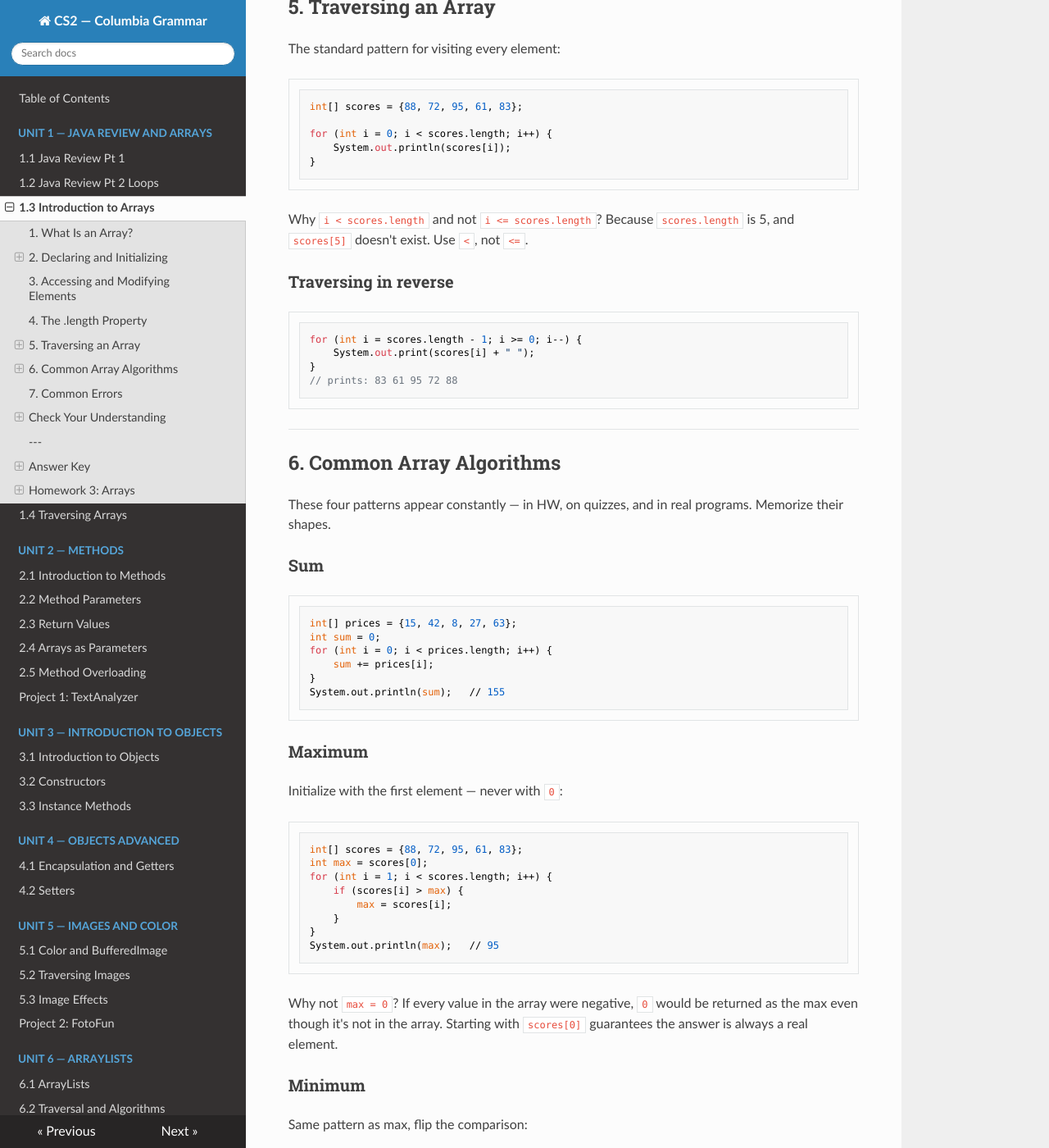
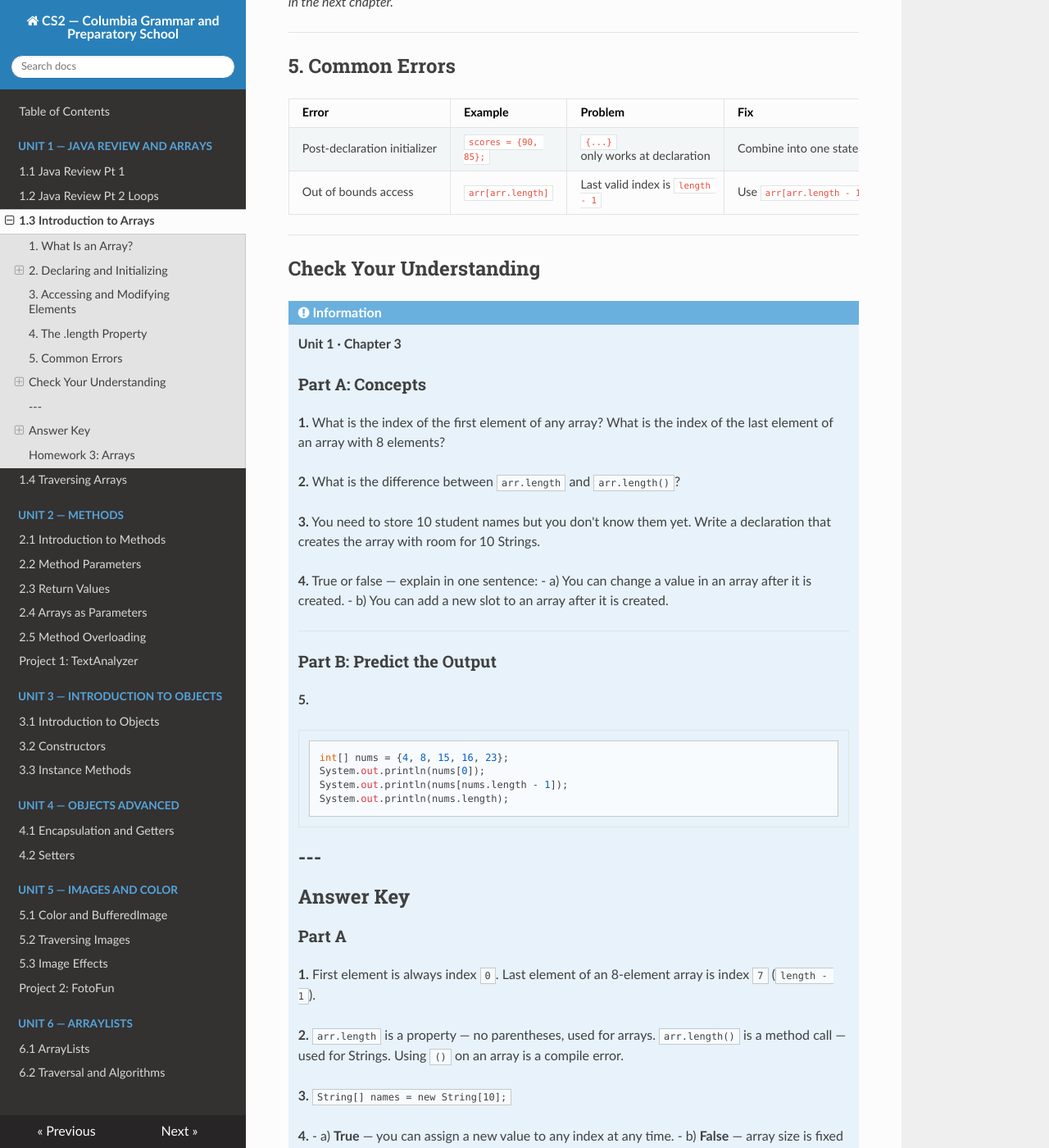
Before and after one commit to kjergens/cs2-site, an MkDocs documentation site: the page built from docs/unit1/notes_03_arrays.md, in a window 1280 px wide and 1400 px high, scrolled down 2538 px. Shown: the whole window at 82% size. Built offline with MkDocs 1.6.1, drawn with Linux system fonts in a browser that asks for light colours; nearby versions of some CDN libraries; some of the changed text lies outside the part shown.

Commit message:
Remove duplicated traversal content from Unit 1 Chapter 3
Sections 1.5-1.7 (Traversing an Array, Common Array Algorithms) and
several CYU/homework questions duplicated content already covered in
full in Chapter 4 (Traversing Arrays). Removed the overlap from the
main notes, Check Your Understanding, and Homework 3, keeping only
what's specific to arrays themselves (declaring, accessing, .length).

Co-Authored-By: Claude Sonnet 5 <noreply@anthropic.com>

````diff
--- a/docs/unit1/notes_03_arrays.md
+++ b/docs/unit1/notes_03_arrays.md
@@ -101,114 +101,14 @@ System.out.println(nums[nums.length - 1]);   // 23 — the last element
 
 Common trap: `nums.length` is 5, but `nums[5]` doesn't exist. The last valid index is always `length - 1`.
 
----
-
-## 5. Traversing an Array
-
-The standard pattern for visiting every element:
-
-```java
-int[] scores = {88, 72, 95, 61, 83};
-
-for (int i = 0; i < scores.length; i++) {
-    System.out.println(scores[i]);
-}
-```
-
-Why `i < scores.length` and not `i <= scores.length`? Because `scores.length` is 5, and `scores[5]` doesn't exist. Use `<`, not `<=`.
-
-### Traversing in reverse
-
-```java
-for (int i = scores.length - 1; i >= 0; i--) {
-    System.out.print(scores[i] + " ");
-}
-// prints: 83 61 95 72 88
-```
+*Traversing every element of an array — visiting each one with a loop — gets its own dedicated treatment in the next chapter.*
 
 ---
 
-## 6. Common Array Algorithms
-
-These four patterns appear constantly — in HW, on quizzes, and in real programs. Memorize their shapes.
-
-### Sum
-
-```java
-int[] prices = {15, 42, 8, 27, 63};
-int sum = 0;
-for (int i = 0; i < prices.length; i++) {
-    sum += prices[i];
-}
-System.out.println(sum);   // 155
-```
-
-### Maximum
-
-Initialize with the first element — never with `0`:
-
-```java
-int[] scores = {88, 72, 95, 61, 83};
-int max = scores[0];
-for (int i = 1; i < scores.length; i++) {
-    if (scores[i] > max) {
-        max = scores[i];
-    }
-}
-System.out.println(max);   // 95
-```
-
-Why not `max = 0`? If every value in the array were negative, `0` would be returned as the max even though it's not in the array. Starting with `scores[0]` guarantees the answer is always a real element.
-
-### Minimum
-
-Same pattern as max, flip the comparison:
-
-```java
-int min = scores[0];
-for (int i = 1; i < scores.length; i++) {
-    if (scores[i] < min) {
-        min = scores[i];
-    }
-}
-System.out.println(min);   // 61
-```
-
-### Average
-
-Sum first, then divide — and watch the type:
-
-```java
-double[] temps = {98.6, 101.2, 99.4, 103.0, 97.8};
-double sum = 0;
-for (int i = 0; i < temps.length; i++) {
-    sum += temps[i];
-}
-System.out.println(sum / temps.length);   // 100.0
-```
-
-### Count with condition
-
-```java
-int[] grades = {55, 78, 92, 61, 88, 45, 73, 90};
-int count = 0;
-for (int i = 0; i < grades.length; i++) {
-    if (grades[i] >= 80) {
-        count++;
-    }
-}
-System.out.println(count);   // 3
-```
-
----
-
-## 7. Common Errors
+## 5. Common Errors
 
 | Error | Example | Problem | Fix |
 |---|---|---|---|
-| Off-by-one (upper bound) | `i <= arr.length` | `arr[arr.length]` doesn't exist | Use `i < arr.length` |
-| Off-by-one (lower bound) | `i = 1` | Skips the first element | Start at `i = 0` |
-| Bad max initialization | `int max = 0` | Fails for all-negative arrays | Use `max = arr[0]` |
 | Post-declaration initializer | `scores = {90, 85};` | `{...}` only works at declaration | Combine into one statement or assign individually |
 | Out of bounds access | `arr[arr.length]` | Last valid index is `length - 1` | Use `arr[arr.length - 1]` |
 
@@ -226,11 +126,9 @@ System.out.println(count);   // 3
 
     **2.** What is the difference between `arr.length` and `arr.length()`?
 
-    **3.** Why should you initialize `max` with `arr[0]` instead of `0`?
+    **3.** You need to store 10 student names but you don't know them yet. Write a declaration that creates the array with room for 10 Strings.
 
-    **4.** You need to store 10 student names but you don't know them yet. Write a declaration that creates the array with room for 10 Strings.
-
-    **5.** True or false — explain in one sentence:
+    **4.** True or false — explain in one sentence:
     - a) You can change a value in an array after it is created.
     - b) You can add a new slot to an array after it is created.
 
@@ -238,62 +136,12 @@ System.out.println(count);   // 3
 
     ### Part B: Predict the Output
 
-    **6.**
+    **5.**
     ```java
     int[] nums = {4, 8, 15, 16, 23};
     System.out.println(nums[0]);
     System.out.println(nums[nums.length - 1]);
     System.out.println(nums.length);
-    ```
-
-    **7.**
-    ```java
-    int[] vals = {3, 7, 2, 9};
-    int total = 0;
-    for (int i = 0; i < vals.length; i++) {
-        total += vals[i];
-    }
-    System.out.println(total);
-    ```
-
-    **8.**
-    ```java
-    String[] words = {"cat", "dog", "bird"};
-    for (int i = words.length - 1; i >= 0; i--) {
-        System.out.print(words[i] + " ");
-    }
-    ```
-
-    ---
-
-    ### Part C: Write the Code
-
-    **9.** Given `int[] data = {12, 5, 8, 19, 3, 14}`, write a loop that prints only the values greater than 10.
-
-    **10.** Given `int[] scores = {74, 88, 91, 63, 85}`, write a loop that finds and prints the minimum value.
-
-    ---
-
-    ### Part D: Find the Bug
-
-    **11.**
-    ```java
-    int[] nums = {10, 20, 30, 40, 50};
-    for (int i = 0; i <= nums.length; i++) {
-        System.out.println(nums[i]);
-    }
-    ```
-
-    **12.**
-    ```java
-    int[] temps = {-5, -12, -3, -8};
-    int max = 0;
-    for (int i = 0; i < temps.length; i++) {
-        if (temps[i] > max) {
-            max = temps[i];
-        }
-    }
-    System.out.println("Max: " + max);
     ```
 
     ---
@@ -307,63 +155,20 @@ System.out.println(count);   // 3
 
     **2.** `arr.length` is a property — no parentheses, used for arrays. `arr.length()` is a method call — used for Strings. Using `()` on an array is a compile error.
 
-    **3.** If all values in the array are negative, `max = 0` will never be updated by the loop (no element is greater than 0), and the result will be `0` — which isn't in the array. Starting with `arr[0]` guarantees the answer is always a real element.
+    **3.** `String[] names = new String[10];`
 
-    **4.** `String[] names = new String[10];`
-
-    **5.**
+    **4.**
     - a) **True** — you can assign a new value to any index at any time.
     - b) **False** — array size is fixed at creation. Use `ArrayList` for a resizable collection.
 
     ### Part B
 
-    **6.**
+    **5.**
     ```
     4
     23
     5
     ```
-
-    **7.**
-    ```
-    21
-    ```
-    3 + 7 + 2 + 9 = 21.
-
-    **8.**
-    ```
-    bird dog cat
-    ```
-    Loop runs from index 2 down to 0, printing in reverse.
-
-    ### Part C
-
-    **9.**
-    ```java
-    for (int i = 0; i < data.length; i++) {
-        if (data[i] > 10) {
-            System.out.println(data[i]);
-        }
-    }
-    // prints: 12, 19, 14
-    ```
-
-    **10.**
-    ```java
-    int min = scores[0];
-    for (int i = 1; i < scores.length; i++) {
-        if (scores[i] < min) {
-            min = scores[i];
-        }
-    }
-    System.out.println(min);   // 63
-    ```
-
-    ### Part D
-
-    **11.** The condition `i <= nums.length` allows `i` to reach `5`, but `nums[5]` doesn't exist (valid indices: 0–4). Throws `ArrayIndexOutOfBoundsException`. Fix: `i < nums.length`.
-
-    **12.** `max = 0` is the wrong initialization for an all-negative array. Every element is less than 0, so the loop never updates `max`, and the result is `0` — not in the array. Fix: `int max = temps[0]` and start the loop at `i = 1`.
 
 ---
 
@@ -374,8 +179,6 @@ System.out.println(count);   // 3
     **Unit 1 · Chapter 3**
 
     *Assigned Class 3 · Due Class 4*
-
-    ### Part 1: Array Basics
 
     1. Write a single statement to declare and initialize an `int` array called `temps` containing the values `72, 68, 85, 90, 77`.
 
@@ -393,21 +196,3 @@ System.out.println(count);   // 3
     4. True or false — explain your answer in one sentence.
        - a) You can change the value at `arr[2]` after the array is created.
        - b) You can change the size of an array after it is created.
-
-    ### Part 2: Traversal — Predict the Output
-
-    5. Predict the output.
-    ```java
-    int[] nums = {3, 7, 1, 9, 4};
-    for (int i = 0; i < nums.length; i++) {
-        System.out.println(nums[i]);
-    }
-    ```
-
-    6. Predict the output.
-    ```java
-    int[] nums = {3, 7, 1, 9, 4};
-    for (int i = nums.length - 1; i >= 0; i--) {
-        System.out.print(nums[i] + " ");
-    }
-    ```
--- a/mkdocs.yml
+++ b/mkdocs.yml
@@ -1,4 +1,4 @@
-site_name: CS2 — Columbia Grammar
+site_name: CS2 — Columbia Grammar and Preparatory School
 site_author: Katie Jergens
 docs_dir: docs
 
````
